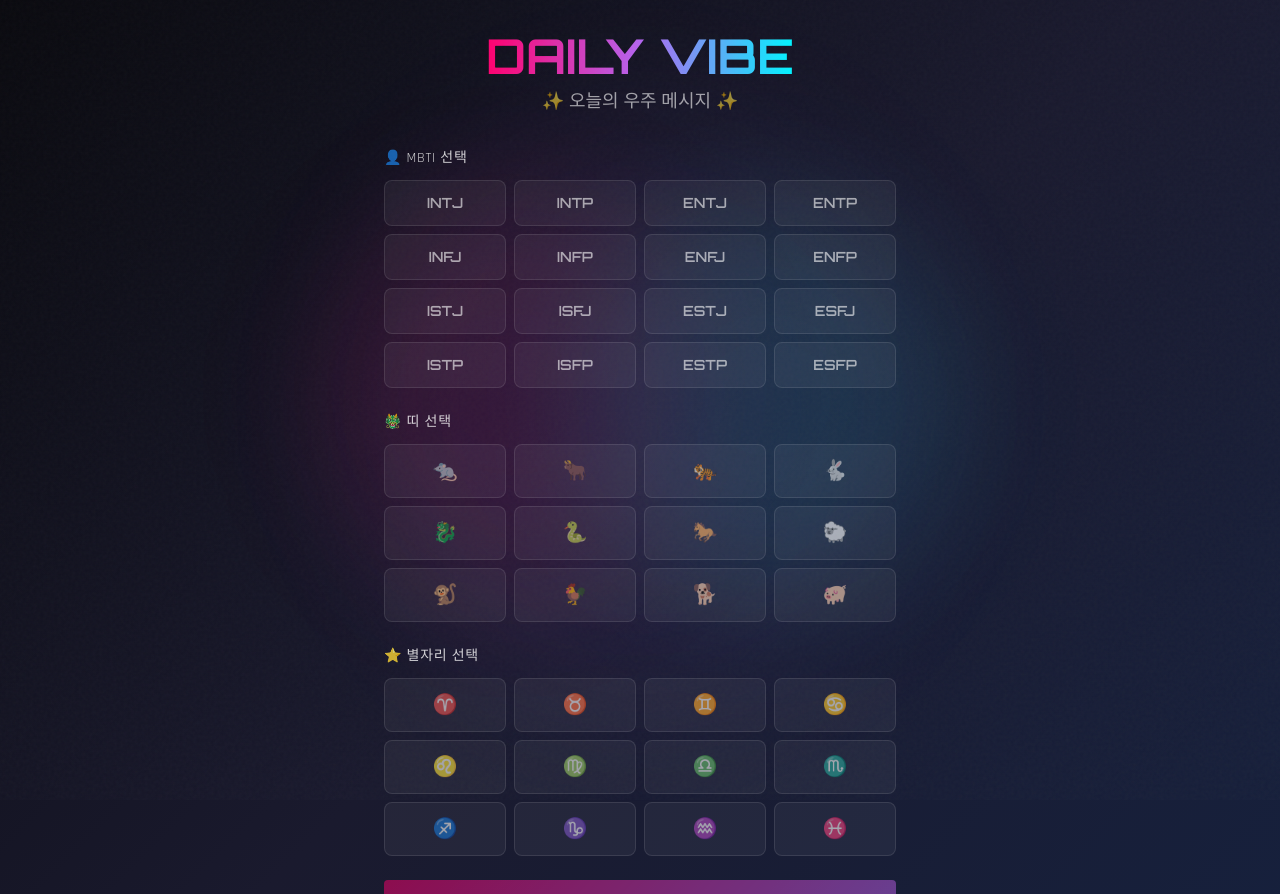
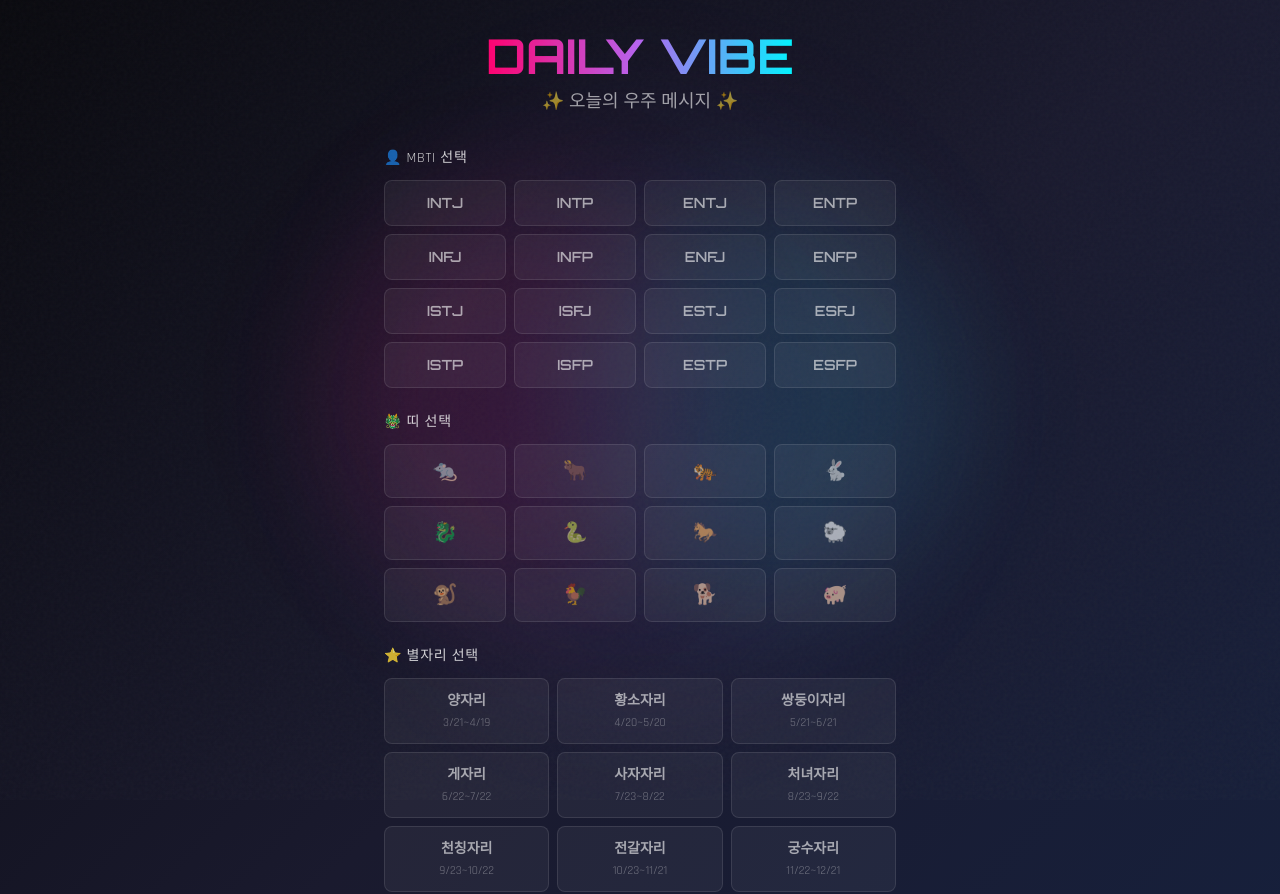
Before and after one commit to rabo1212/daily-vibe, a Next.js app: page / in a window 1280 px wide. Shown: the top 894 px of the page. Built offline with nearby package versions, Linux system fonts and the light colour scheme.

Commit message:
Update zodiac signs with Korean names and dates

```diff
--- a/src/components/InputForm.js
+++ b/src/components/InputForm.js
@@ -25,18 +25,18 @@ const ZODIAC_ANIMALS = [
 ];
 
 const ZODIAC_SIGNS = [
-  { value: 'aries', label: '♈ 양자리', emoji: '♈' },
-  { value: 'taurus', label: '♉ 황소자리', emoji: '♉' },
-  { value: 'gemini', label: '♊ 쌍둥이자리', emoji: '♊' },
-  { value: 'cancer', label: '♋ 게자리', emoji: '♋' },
-  { value: 'leo', label: '♌ 사자자리', emoji: '♌' },
-  { value: 'virgo', label: '♍ 처녀자리', emoji: '♍' },
-  { value: 'libra', label: '♎ 천칭자리', emoji: '♎' },
-  { value: 'scorpio', label: '♏ 전갈자리', emoji: '♏' },
-  { value: 'sagittarius', label: '♐ 궁수자리', emoji: '♐' },
-  { value: 'capricorn', label: '♑ 염소자리', emoji: '♑' },
-  { value: 'aquarius', label: '♒ 물병자리', emoji: '♒' },
-  { value: 'pisces', label: '♓ 물고기자리', emoji: '♓' }
+  { value: 'aries', name: '양자리', date: '3/21~4/19', emoji: '♈' },
+  { value: 'taurus', name: '황소자리', date: '4/20~5/20', emoji: '♉' },
+  { value: 'gemini', name: '쌍둥이자리', date: '5/21~6/21', emoji: '♊' },
+  { value: 'cancer', name: '게자리', date: '6/22~7/22', emoji: '♋' },
+  { value: 'leo', name: '사자자리', date: '7/23~8/22', emoji: '♌' },
+  { value: 'virgo', name: '처녀자리', date: '8/23~9/22', emoji: '♍' },
+  { value: 'libra', name: '천칭자리', date: '9/23~10/22', emoji: '♎' },
+  { value: 'scorpio', name: '전갈자리', date: '10/23~11/21', emoji: '♏' },
+  { value: 'sagittarius', name: '궁수자리', date: '11/22~12/21', emoji: '♐' },
+  { value: 'capricorn', name: '염소자리', date: '12/22~1/19', emoji: '♑' },
+  { value: 'aquarius', name: '물병자리', date: '1/20~2/18', emoji: '♒' },
+  { value: 'pisces', name: '물고기자리', date: '2/19~3/20', emoji: '♓' }
 ];
 
 export default function InputForm({ onSubmit }) {
@@ -110,19 +110,20 @@ export default function InputForm({ onSubmit }) {
         <label className="block text-white/80 font-body text-sm mb-3 uppercase tracking-wider">
           ⭐ 별자리 선택
         </label>
-        <div className="grid grid-cols-4 gap-2">
+        <div className="grid grid-cols-3 gap-2">
           {ZODIAC_SIGNS.map((sign) => (
             <button
               key={sign.value}
               type="button"
               onClick={() => setZodiacSign(sign.value)}
-              className={`py-3 rounded-lg text-center transition-all ${
+              className={`py-3 px-2 rounded-lg text-center transition-all ${
                 zodiacSign === sign.value
                   ? 'bg-gradient-to-r from-neon-purple to-neon-pink text-white neon-box'
                   : 'bg-white/5 text-white/60 hover:bg-white/10 hover:text-white border border-white/10'
               }`}
             >
-              <span className="text-xl">{sign.emoji}</span>
+              <div className="font-body text-sm font-semibold">{sign.name}</div>
+              <div className="text-xs opacity-60 mt-1">{sign.date}</div>
             </button>
           ))}
         </div>
@@ -142,7 +143,7 @@ export default function InputForm({ onSubmit }) {
             {zodiacAnimal && zodiacSign && <span className="mx-2">×</span>}
             {zodiacSign && (
               <span className="text-neon-purple">
-                {ZODIAC_SIGNS.find(z => z.value === zodiacSign)?.emoji}
+                {ZODIAC_SIGNS.find(z => z.value === zodiacSign)?.name}
               </span>
             )}
           </p>
```
